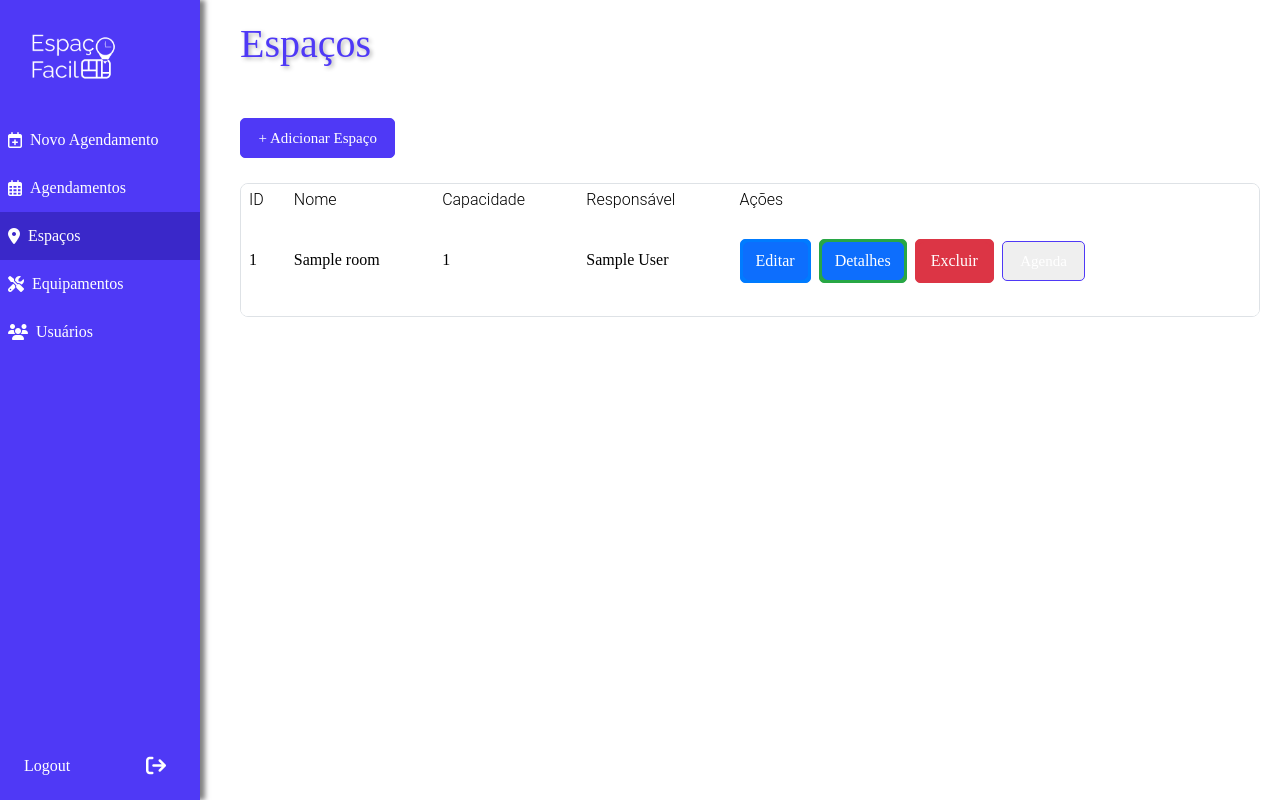
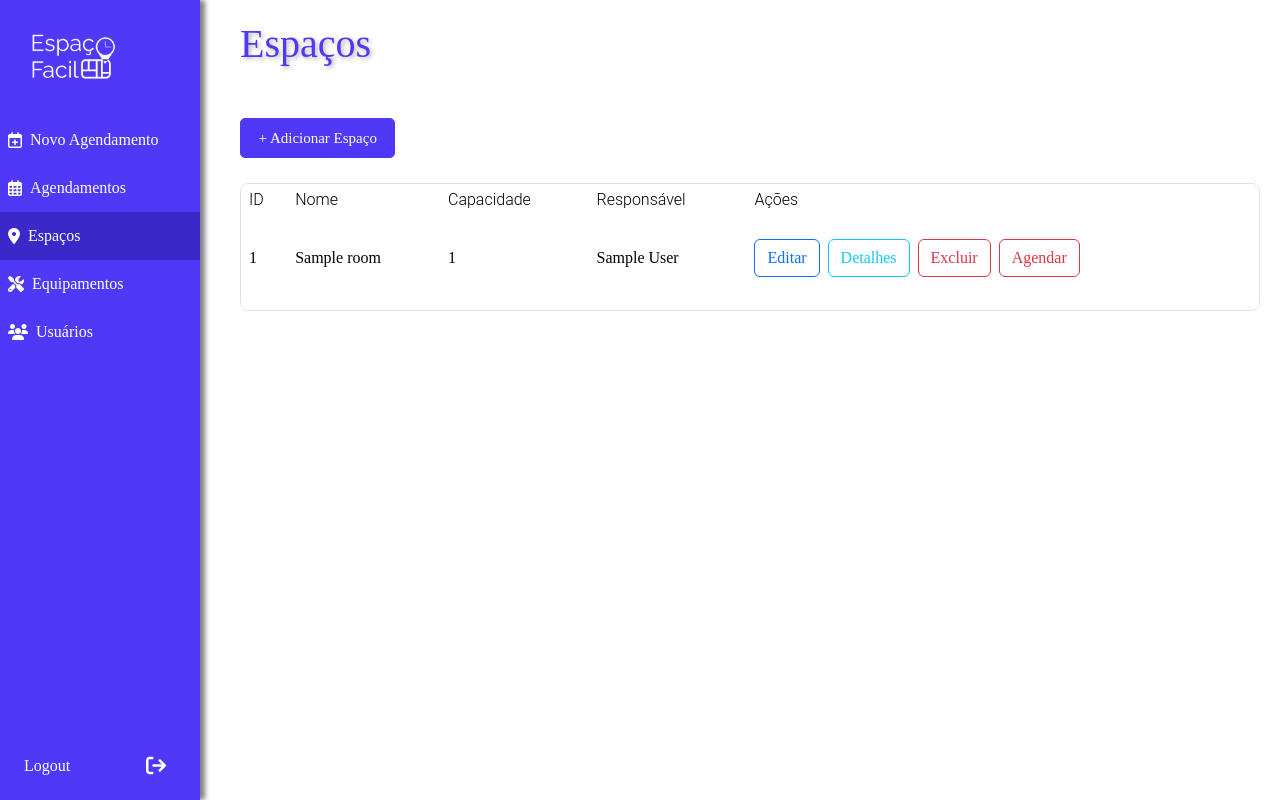
Before and after one commit to LoganGabi/EspacoFacil, a Django app: page /roomList/ in a window 1280 px wide. Run offline with Django 5.2, Linux system fonts and the light colour scheme; a user stored in the database is signed in; tables that the repository leaves empty hold one stand-in row (values such as "Sample post"); some libraries are stand-ins or nearby versions.

Commit message:
:recycle: refactor(Espaco): ajuste botoes listagem

```diff
--- a/espacofacil_api/app/static/css/base.css
+++ b/espacofacil_api/app/static/css/base.css
@@ -10,8 +10,6 @@ h1 {
     text-shadow: 2px 2px 4px rgba(0, 0, 0, 0.3);
 }
 
-h3
-
 .btn .btn-primary {
     background-color: #4F39F6;
 }
@@ -19,3 +17,13 @@ h3
 .btn .btn-primary:hover{
     background-color: #372bc1;
 }
+
+.remove_a {
+    color: blue;
+    text-decoration: none;
+}
+
+.remove_a:hover {
+    color: blue;
+    text-decoration: none;
+}
--- a/espacofacil_api/templates/app/room_list.html
+++ b/espacofacil_api/templates/app/room_list.html
@@ -26,20 +26,20 @@
             <td>{{room.headCount}}</td>
             <td>{{room.roomManager.name}}</td>
             <td class="actions">
-              <button class="edit-button">
-                <a href={% url "room_update" pk=room.pk %} class="btn btn-primary">Editar</a>
+              <button class="btn btn-outline-primary" onclick="window.location.href='{% url 'room_update' pk=room.pk %}'">
+                Editar
               </button>
 
-              <button class="detail-button">
-                <a href={% url "room_detail" pk=room.pk %} class="btn btn-primary">Detalhes</a>
+              <button class="btn btn-outline-info" onclick="window.location.href='{% url 'room_detail' pk=room.pk %}'">
+                Detalhes
               </button>
 
-              <button class="delete-button">
-                <a href={% url "room_delete" pk=room.pk %} class="btn btn-danger">Excluir</a>
+              <button class="btn btn-outline-danger" onclick="window.location.href='{% url 'room_delete' pk=room.pk %}'">
+                Excluir
               </button>
 
-              <button class="calendar-button">
-                <a href={% url "occupancy_list" idRoom=room.pk %}>Agenda</a>
+              <button class="btn btn-outline-danger" onclick="window.location.href='{% url 'occupancy_list' idRoom=room.pk %}'">
+                Agendar
               </button>
 
             </td>
```
